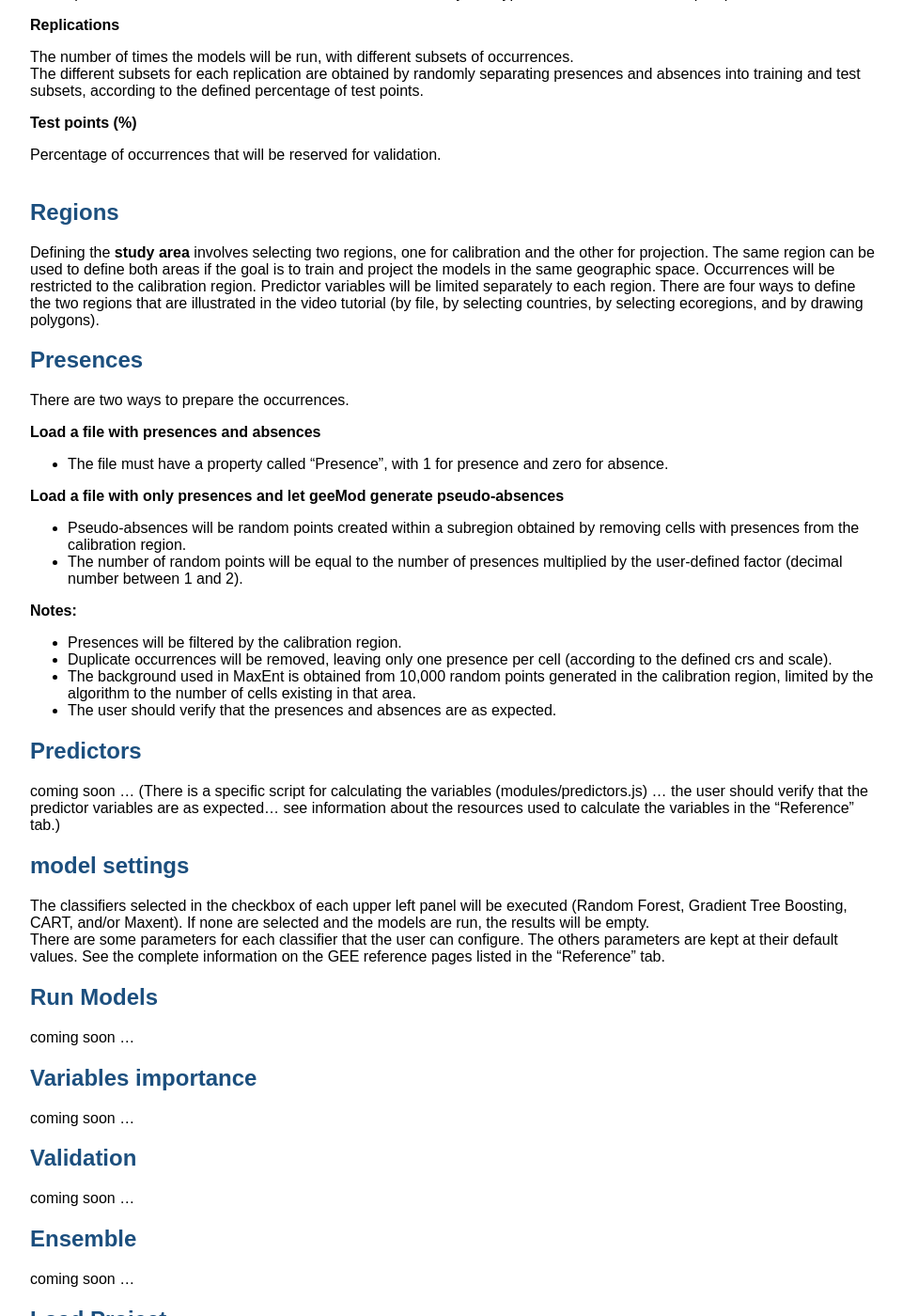
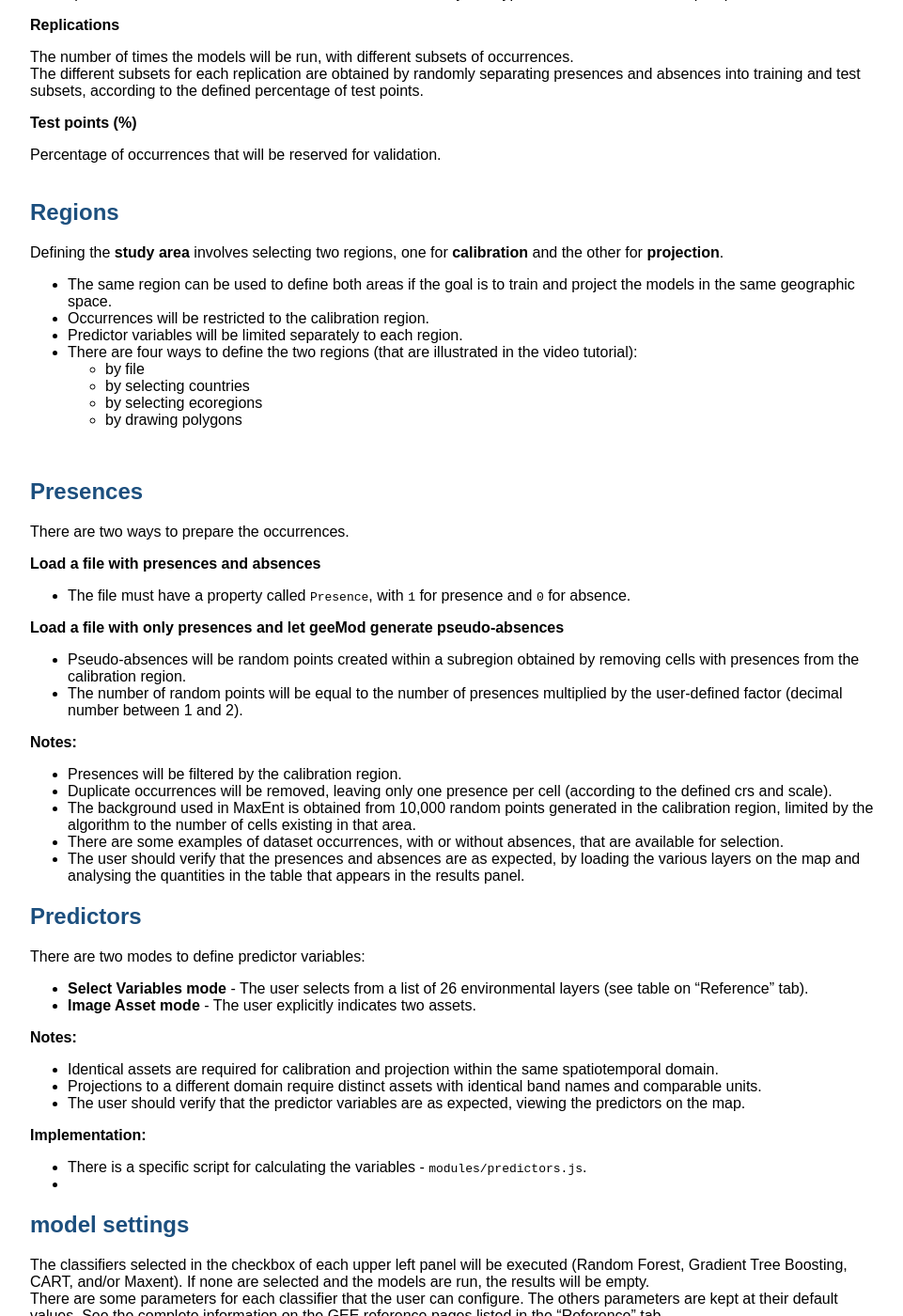
Before and after one commit to JoaoAlirio/geemod, a Jekyll site: the page built from methods.md, in a window 1280 px wide and 1400 px high, scrolled down 830 px. Shown: the whole window at 94% size, without its empty margins (158-1119 px from the left). Built offline with Jekyll 4.4.1, drawn with Linux system fonts in a browser that asks for light colours.

Commit message:
Update methods.md

```diff
--- a/methods.md
+++ b/methods.md
@@ -37,7 +37,17 @@ Percentage of occurrences that will be reserved for validation.
 <br>
 
 ## Regions
-Defining the **study area** involves selecting two regions, one for calibration and the other for projection. The same region can be used to define both areas if the goal is to train and project the models in the same geographic space. Occurrences will be restricted to the calibration region. Predictor variables will be limited separately to each region. There are four ways to define the two regions that are illustrated in the video tutorial (by file, by selecting countries, by selecting ecoregions, and by drawing polygons).
+Defining the **study area** involves selecting two regions, one for **calibration** and the other for **projection**.
+- The same region can be used to define both areas if the goal is to train and project the models in the same geographic space.
+- Occurrences will be restricted to the calibration region.
+- Predictor variables will be limited separately to each region.
+- There are four ways to define the two regions (that are illustrated in the video tutorial):
+    - by file
+    - by selecting countries
+    - by selecting ecoregions
+    - by drawing polygons
+
+<br>
 
 ## Presences
 
@@ -45,7 +55,7 @@ There are two ways to prepare the occurrences.
 
 **Load a file with presences and absences**
 
-- The file must have a property called "Presence", with 1 for presence and zero for absence.
+- The file must have a property called `Presence`, with `1` for presence and `0` for absence.
 
 **Load a file with only presences and let geeMod generate pseudo-absences**
 
@@ -56,10 +66,25 @@ There are two ways to prepare the occurrences.
 - Presences will be filtered by the calibration region.
 - Duplicate occurrences will be removed, leaving only one presence per cell (according to the defined crs and scale).
 - The background used in MaxEnt is obtained from 10,000 random points generated in the calibration region, limited by the algorithm to the number of cells existing in that area.
-- The user should verify that the presences and absences are as expected.
+- There are some examples of dataset occurrences, with or without absences, that are available for selection.
+- The user should verify that the presences and absences are as expected, by loading the various layers on the map and analysing the quantities in the table that appears in the results panel.
 
 ## Predictors
-coming soon ... (There is a specific script for calculating the variables (modules/predictors.js) ... the user should verify that the predictor variables are as expected... see information about the resources used to calculate the variables in the "Reference" tab.)
+
+There are two modes to define predictor variables:
+- **Select Variables mode** - The user selects from a list of 26 environmental layers (see table on "Reference" tab).
+- **Image Asset mode** - The user explicitly indicates two assets.
+
+**Notes:**
+- Identical assets are required for calibration and projection within the same spatiotemporal domain.
+- Projections to a different domain require distinct assets with identical band names and comparable units.
+- The user should verify that the predictor variables are as expected, viewing the predictors on the map.
+
+**Implementation:**
+- There is a specific script for calculating the variables - `modules/predictors.js`.
+-
+
+
 
 ## model settings
 The classifiers selected in the checkbox of each upper left panel will be executed (Random Forest, Gradient Tree Boosting, CART, and/or Maxent). If none are selected and the models are run, the results will be empty.
```
